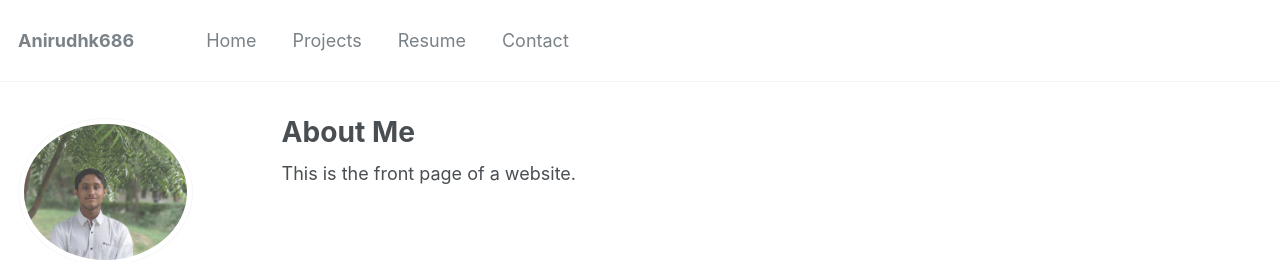
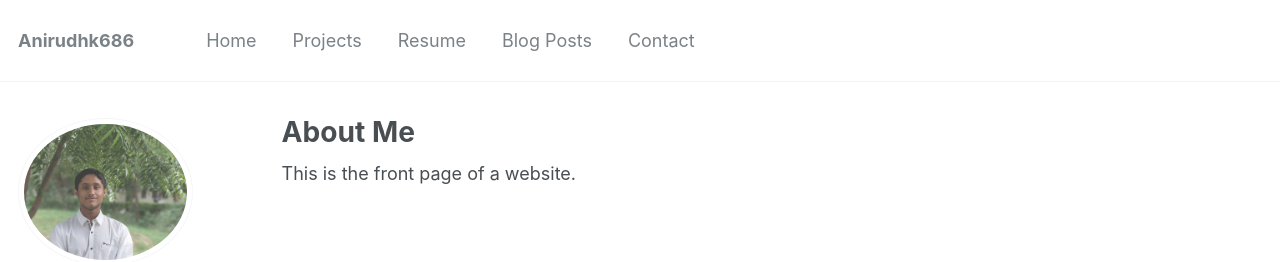
Before and after one commit to anirudhk686/anirudhk686.github.io, a Jekyll site: the page built from _pages/about.md, in a window 1280 px wide. Shown: the top 262 px of the page. Built offline with Jekyll 4.4.1, drawn with Linux system fonts in a browser that asks for light colours.

Commit message:
Update navigation.yml

```diff
--- a/_data/navigation.yml
+++ b/_data/navigation.yml
@@ -9,5 +9,8 @@ main:
   - title: "Resume"
     url: /files/Anirudh_resume.pdf
 
+  - title: "Blog Posts"
+    url: /Blog Posts/
+
   - title: "Contact"
     url: /Contact/
```
